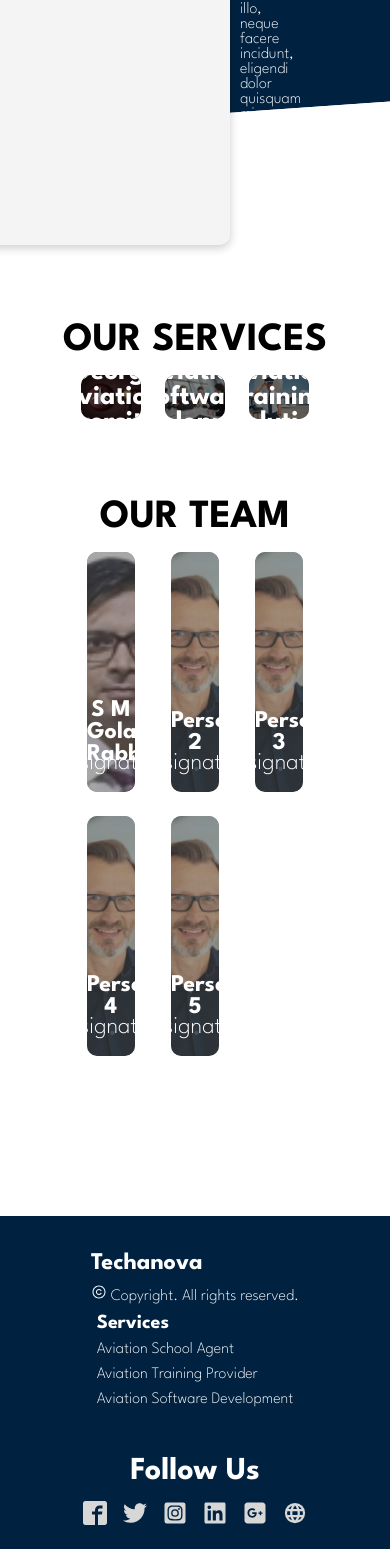
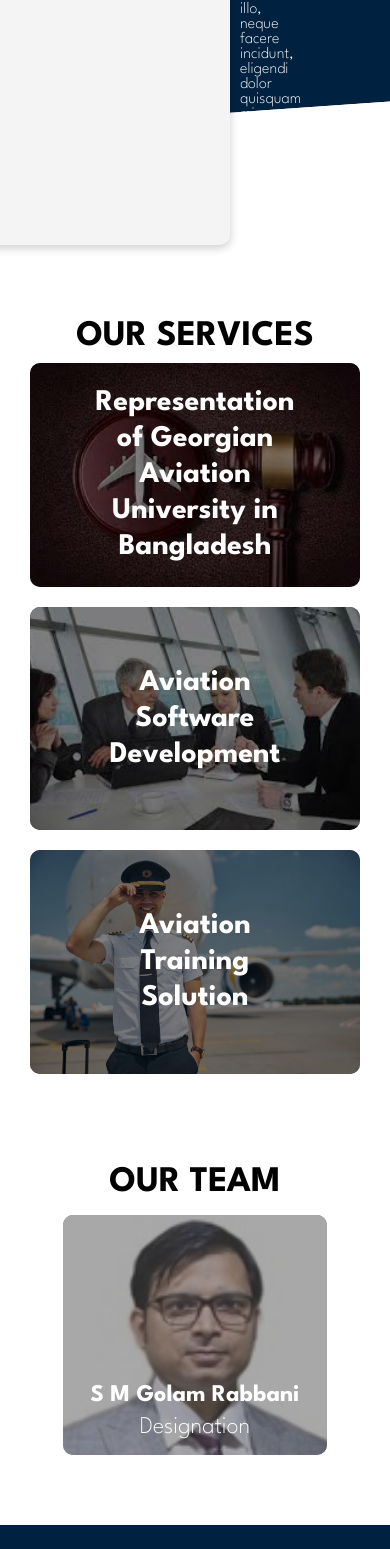
Before and after one commit to toaharahmanratul/techanova, a Next.js app: page / in a window 390 px wide. Shown: the part 429-1978 px from the top of the page. Built offline with nearby package versions, Linux system fonts and the light colour scheme.

Commit message:
Responsive content.

```diff
--- a/src/components/footer/styles/footer.module.css
+++ b/src/components/footer/styles/footer.module.css
@@ -6,7 +6,7 @@
   background-color: var(--primary-color);
   height: 350px;
   color: white;
-  margin-top: 8rem;
+  margin-top: 80px;
   position: absolute;
 }
 .footerContentDiv {
@@ -44,14 +44,15 @@
 @media (max-width: 768px) {
   .mainContainer {
     justify-content: flex-start;
+    margin-top: 40px;
   }
   .footerContentDiv {
     width: auto;
     display: flex;
-    justify-content: space-around;
+    justify-content: center;
     flex-wrap: wrap;
-    gap: 10px;
-    padding: 0;
+    gap: 20px;
+    padding: 10px;
     margin-top: 0;
   }
   .footerInfoDiv {
@@ -69,11 +70,17 @@
   .serviceDiv h2 {
     font-size: 20px;
   }
-  .socialDiv {
-    margin-top: 40px;
-  }
   .linksDiv {
     gap: 16px;
     font-size: 24px;
   }
 }
+
+@media (max-width: 540px) {
+  .socialDiv {
+    margin-top: 40px;
+  }
+  .footerContentDiv {
+    justify-content: space-around;
+  }
+}
--- a/src/components/home/OurTeam.jsx
+++ b/src/components/home/OurTeam.jsx
@@ -12,26 +12,6 @@ const OurTeam = () => {
           <h2>S M Golam Rabbani</h2>
           <p>Designation</p>
         </Link>
-        <Link href="#" className={`${styles.card}`}>
-          <img src="/images/person.jpg" alt="" />
-          <h2>Person 2</h2>
-          <p>Designation</p>
-        </Link>
-        <Link href="#" className={`${styles.card}`}>
-          <img src="/images/person.jpg" alt="" />
-          <h2>Person 3</h2>
-          <p>Designation</p>
-        </Link>
-        <Link href="#" className={`${styles.card}`}>
-          <img src="/images/person.jpg" alt="" />
-          <h2>Person 4</h2>
-          <p>Designation</p>
-        </Link>
-        <Link href="#" className={`${styles.card}`}>
-          <img src="/images/person.jpg" alt="" />
-          <h2>Person 5</h2>
-          <p>Designation</p>
-        </Link>
       </div>
     </div>
   );
--- a/src/components/home/styles/our-team.module.css
+++ b/src/components/home/styles/our-team.module.css
@@ -39,7 +39,7 @@
   transform: scale(1.05);
 }
 .card h2 {
-    width: 100%;
+  width: 100%;
   position: absolute;
   top: 75%;
   left: 50%;
@@ -57,3 +57,16 @@
   color: white;
   font-size: 1.5rem;
 }
+
+@media (max-width: 768px) {
+  .mainContainer {
+    padding: 30px;
+  }
+  .mainContainer h1 {
+    font-size: 36px;
+  }
+  .cardDiv {
+    width: 100%;
+    grid-template-columns: repeat(1, 1fr);
+  }
+}
--- a/src/components/home/styles/services.module.css
+++ b/src/components/home/styles/services.module.css
@@ -44,3 +44,23 @@
   color: white;
   font-size: 1.7rem;
 }
+
+@media (max-width: 768px) {
+  .mainContainer {
+    padding: 30px;
+  }
+  .mainContainer h1 {
+    font-size: 36px;
+  }
+  .cardDiv {
+    width: 100%;
+    display: grid;
+    grid-template-columns: repeat(1, 1fr);
+    gap: 20px;
+    margin-top: 10px;
+  }
+  .card h2 {
+    font-size: 30px;
+    line-height: 36px;
+  }
+}
```
